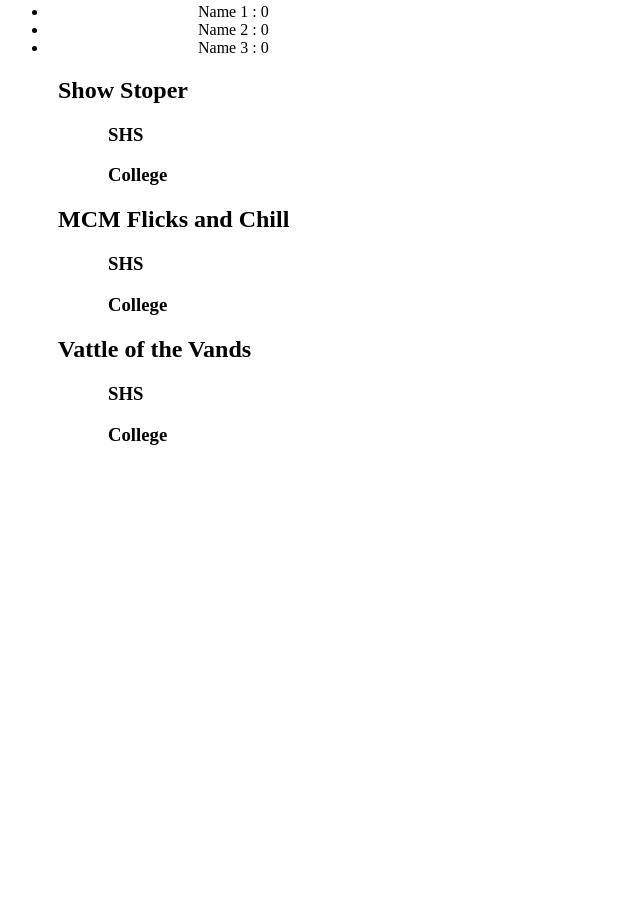
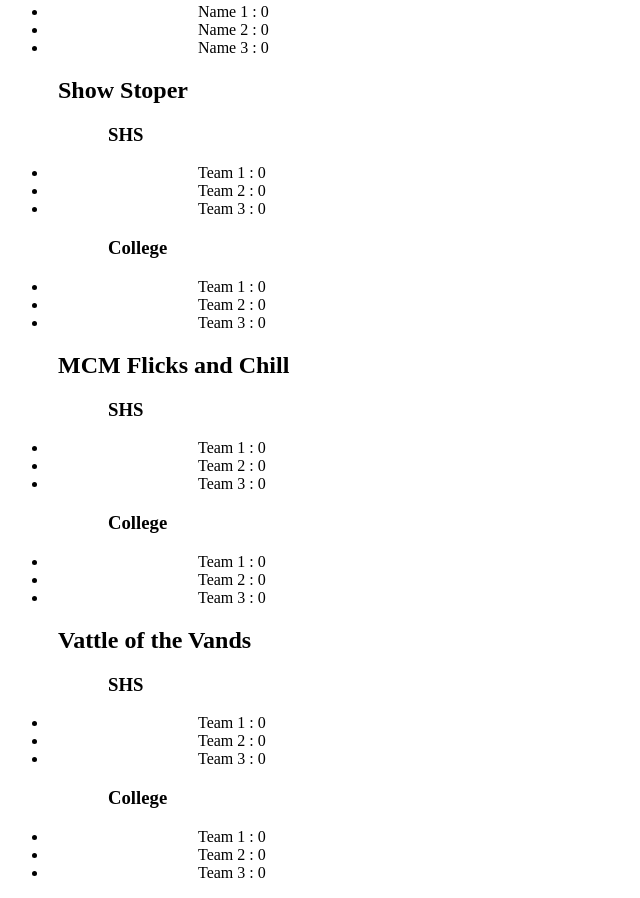
Before and after one commit to Raphile14/MCMFusionVotationBot, a website: page client/index.html in a window 1280 px wide. Shown: the part 554-1452 px from the top of the page, without its empty margins (0-640 px from the left). Before the commit the page ends 1018 px from the top, so only its background shows below. Drawn offline with Linux system fonts and the light colour scheme.

Commit message:
indev 0.1.9 (09/23/2020)

```diff
--- a/client/css/style.css
+++ b/client/css/style.css
@@ -6,6 +6,7 @@
     text-indent: 100px;
 }
 
-#staycationSHS {
+#staycationSHS, #staycationCollege, #show_stopperSHS, #show_stopperCollege,
+#flicks_and_chillSHS, #flicks_and_chillCollege, #vattle_of_the_vandsSHS, #vattle_of_the_vandsCollege {
     text-indent: 150px;
 }
--- a/client/index.html
+++ b/client/index.html
@@ -37,7 +37,7 @@
                         </ul>
                     </div>
                 <h3> College </h3>
-                    <div id="staycationSHS">
+                    <div id="staycationCollege">
                         <p> Male </p>
                         <ul>
                             <li> Name 1 <span>: 0 </span> </li>
@@ -56,19 +56,61 @@
             <div id="show_stopper">
                 <h2> Show Stoper </h2>
                 <h3> SHS </h3>
+                    <div id="show_stopperSHS">
+                        <ul>
+                            <li> Team 1 <span>: 0 </span> </li>
+                            <li> Team 2 <span>: 0 </span> </li>
+                            <li> Team 3 <span>: 0 </span> </li>
+                        </ul>
+                    </div>
                 <h3> College </h3>
+                    <div id="show_stopperCollege">
+                        <ul>
+                            <li> Team 1 <span>: 0 </span> </li>
+                            <li> Team 2 <span>: 0 </span> </li>
+                            <li> Team 3 <span>: 0 </span> </li>
+                        </ul>
+                    </div>
             </div>
 
             <div id="flicks_and_chill">
                 <h2> MCM Flicks and Chill </h2>
                 <h3> SHS </h3>
+                    <div id="flicks_and_chillSHS">
+                        <ul>
+                            <li> Team 1 <span>: 0 </span> </li>
+                            <li> Team 2 <span>: 0 </span> </li>
+                            <li> Team 3 <span>: 0 </span> </li>
+                        </ul>
+                    </div>
                 <h3> College </h3>
+                    <div id="flicks_and_chillCollege">
+                        <ul>
+                            <li> Team 1 <span>: 0 </span> </li>
+                            <li> Team 2 <span>: 0 </span> </li>
+                            <li> Team 3 <span>: 0 </span> </li>
+                        </ul>
+                    </div>
             </div>
 
             <div id="vattle_of_the_vands">
                 <h2> Vattle of the Vands </h2>
                 <h3> SHS </h3>
+                    <div id="vattle_of_the_vandsSHS">
+                        <ul>
+                            <li> Team 1 <span>: 0 </span> </li>
+                            <li> Team 2 <span>: 0 </span> </li>
+                            <li> Team 3 <span>: 0 </span> </li>
+                        </ul>
+                    </div>
                 <h3> College </h3>
+                    <div id="vattle_of_the_vandsCollege">
+                        <ul>
+                            <li> Team 1 <span>: 0 </span> </li>
+                            <li> Team 2 <span>: 0 </span> </li>
+                            <li> Team 3 <span>: 0 </span> </li>
+                        </ul>
+                    </div>
             </div>
         </div>
 
```
Also changed, not shown: README.md.
